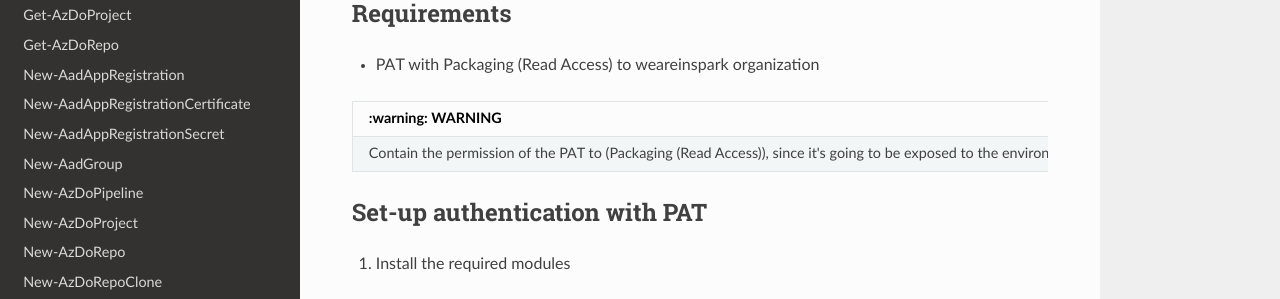
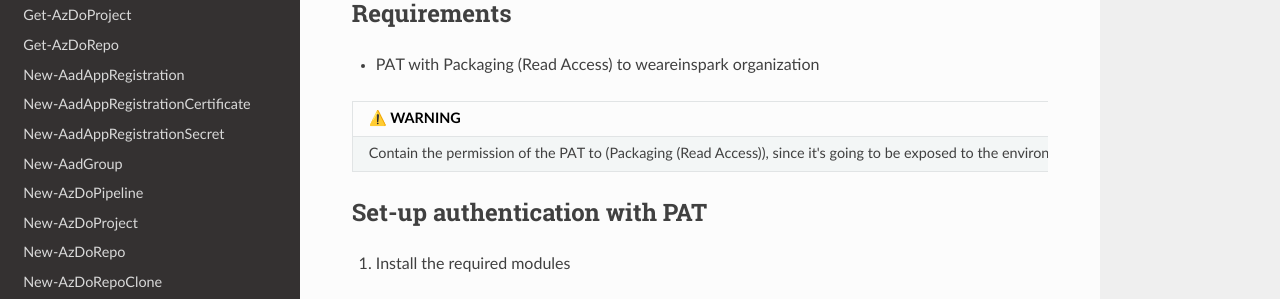
Before and after one commit to WeAreInSpark/AzureDevOpsPowerShellAPI, an MkDocs documentation site: the page built from docs/en-US/about_InstallingModule.md, in a window 1280 px wide and 900 px high. Shown: the part 283-582 px from the top of the window. Built offline with MkDocs 1.6.1, drawn with Linux system fonts in a browser that asks for light colours; nearby versions of some CDN libraries; some of the changed lines change nothing that is shown.

Commit message:
Add unicode char

```diff
--- a/docs/en-US/about_InstallingModule.md
+++ b/docs/en-US/about_InstallingModule.md
@@ -4,7 +4,7 @@ We use Powershell Secret Management with a local stored secret vault. This imple
 ## Requirements
 - PAT with Packaging (Read Access) to weareinspark organization
 
-| :warning: WARNING                                                                                                       |
+| ⚠️ WARNING                                                                                                               |
 | :---------------------------------------------------------------------------------------------------------------------- |
 | Contain the permission of the PAT to (Packaging (Read Access)), since it's going to be exposed to the environment vars. |
 
```
